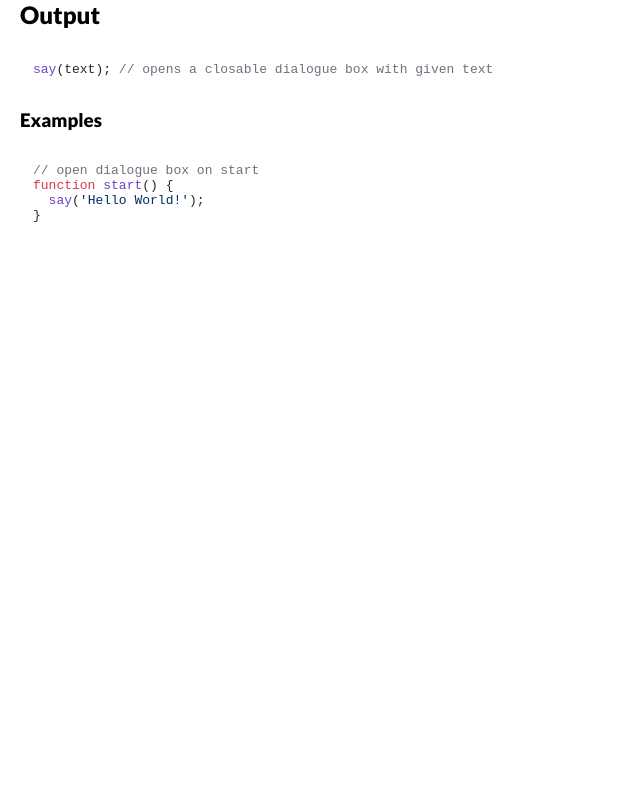
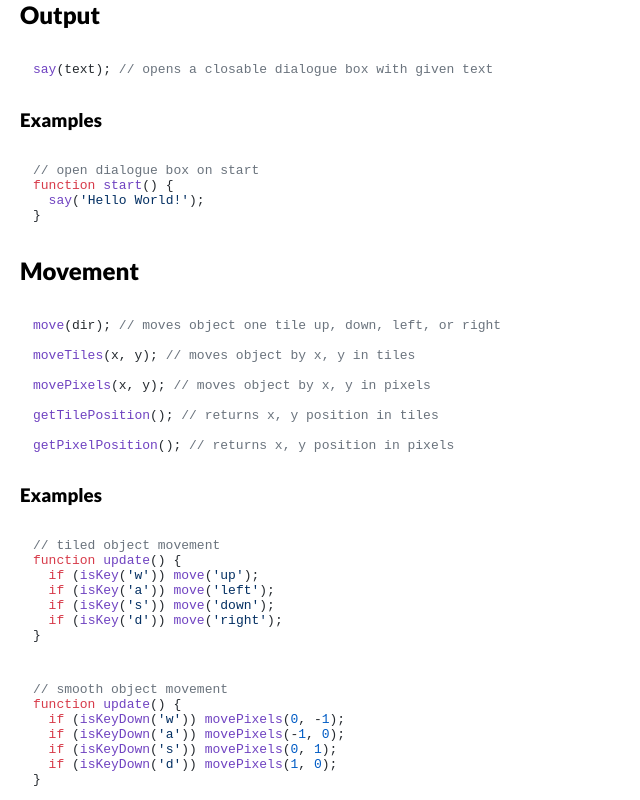
Before and after one commit to LearnCodeOrg/codetrain, a Next.js app: page /docs in a window 1280 px wide. Shown: the part 1026-1826 px from the top of the page, without its empty margins (0-640 px from the left). Before the commit the page ends 1262 px from the top, so only its background shows below. Built offline with nearby package versions, Linux system fonts and the light colour scheme; no server answers.

Commit message:
Create movement section.

```diff
--- a/pages/docs.js
+++ b/pages/docs.js
@@ -107,6 +107,38 @@ function start() {
   say('Hello World!');
 }`}
         </Code>
+        <h2 id="movement">Movement</h2>
+        <Code>
+{`move(dir); // moves object one tile up, down, left, or right
+
+moveTiles(x, y); // moves object by x, y in tiles
+
+movePixels(x, y); // moves object by x, y in pixels
+
+getTilePosition(); // returns x, y position in tiles
+
+getPixelPosition(); // returns x, y position in pixels`}
+        </Code>
+        <h3>Examples</h3>
+        <Code>
+{`// tiled object movement
+function update() {
+  if (isKey('w')) move('up');
+  if (isKey('a')) move('left');
+  if (isKey('s')) move('down');
+  if (isKey('d')) move('right');
+}
+`}
+        </Code>
+        <Code>
+{`// smooth object movement
+function update() {
+  if (isKeyDown('w')) movePixels(0, -1);
+  if (isKeyDown('a')) movePixels(-1, 0);
+  if (isKeyDown('s')) movePixels(0, 1);
+  if (isKeyDown('d')) movePixels(1, 0);
+}`}
+        </Code>
       </div>
     </div>
   )
```
